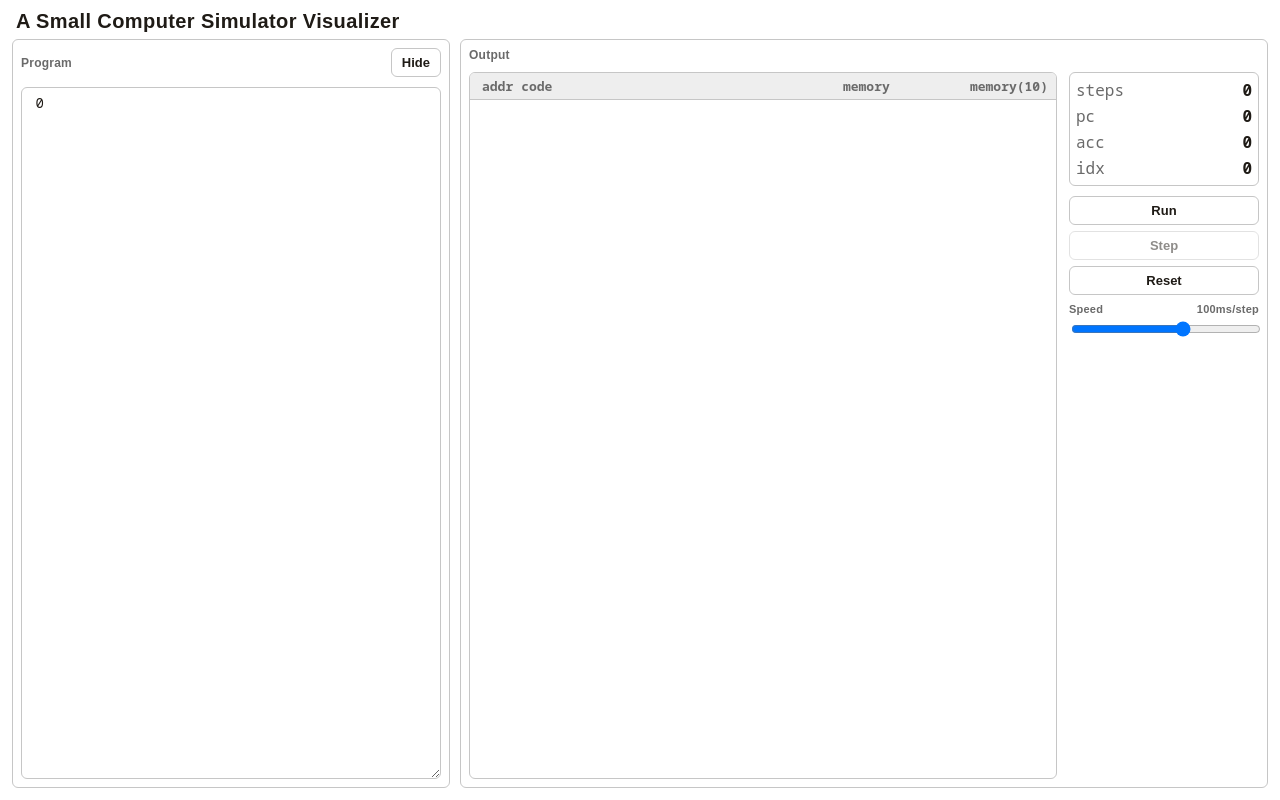
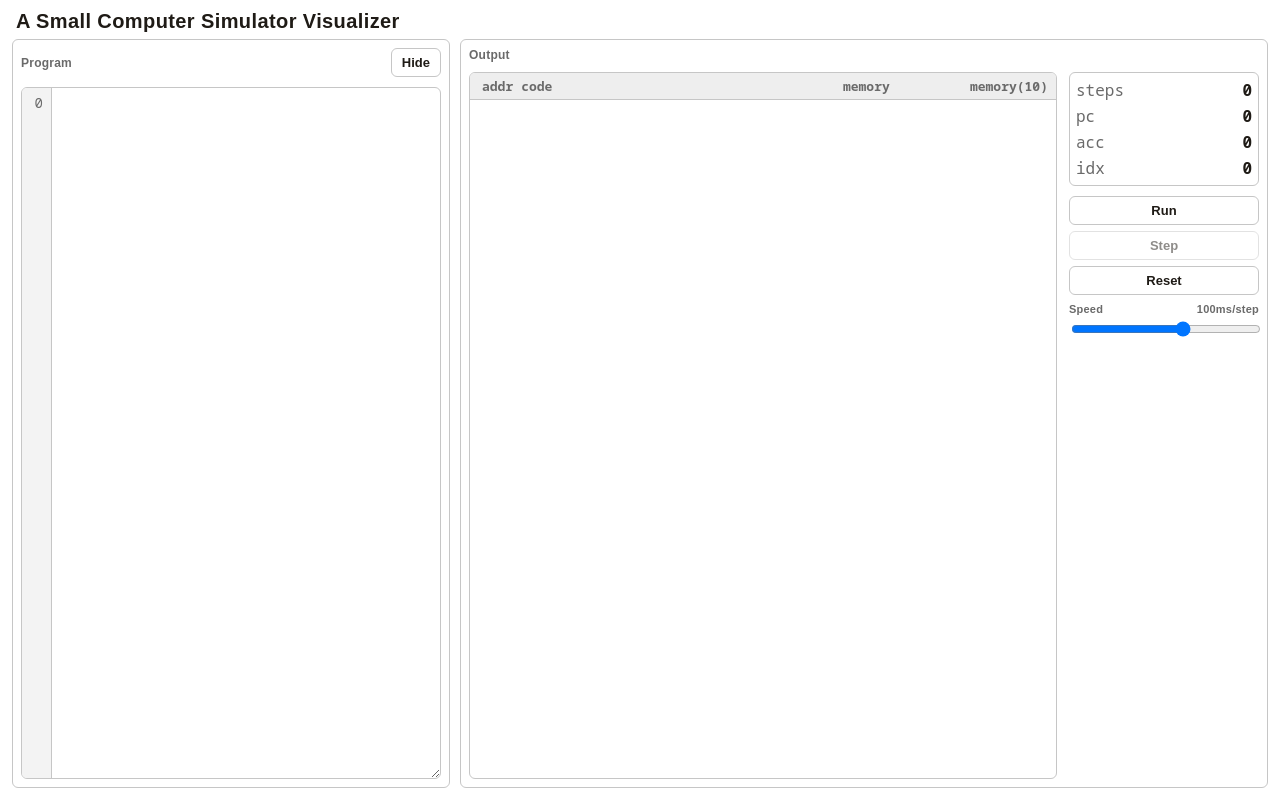
Before and after one commit to tomo-x7/scs-visualizer, a website built with Vite: page index.html in a window 1280 px wide. Built offline with nearby package versions, Linux system fonts and the light colour scheme.

Commit message:
プログラム記述欄のCSSを修正

```diff
--- a/index.html
+++ b/index.html
@@ -21,7 +21,7 @@
 				</div>
 			</div>
 			<div id="inputs">
-				<textarea id="linenum" readonly aria-hidden="true" tabindex="-1"></textarea>
+				<textarea id="linenum" readonly disabled aria-hidden="true" tabindex="-1"></textarea>
 				<textarea id="program" spellcheck="false"></textarea>
 			</div>
 		</section>
--- a/src/main.ts
+++ b/src/main.ts
@@ -1,6 +1,6 @@
 import "./style.css";
 import { ScsMachine } from "./scs-machine";
-import { createOutputRenderer, resetOutput, type OutputBindings, type OutputRenderer } from "./ui/output";
+import { createOutputRenderer, type OutputBindings, type OutputRenderer, resetOutput } from "./ui/output";
 import { clamp } from "./util";
 
 type DomRefs = {
--- a/src/style.css
+++ b/src/style.css
@@ -145,7 +145,7 @@ button:disabled {
 	outline: none;
 }
 
-#linenum {
+textarea#linenum {
 	text-align: right;
 	white-space: nowrap;
 	flex: 0 0 auto;
@@ -155,6 +155,7 @@ button:disabled {
 	border-right: 1px solid var(--border);
 	user-select: none;
 	overflow: hidden;
+	min-height: 100%;
 }
 
 #program {
@@ -172,6 +173,7 @@ button:disabled {
 	background-origin: content-box;
 	background-clip: content-box;
 	background-attachment: local;
+	min-height: 100%;
 }
 
 #outputs {
```
